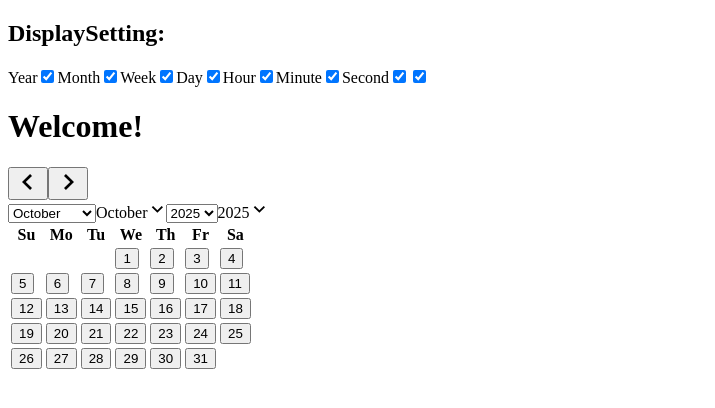
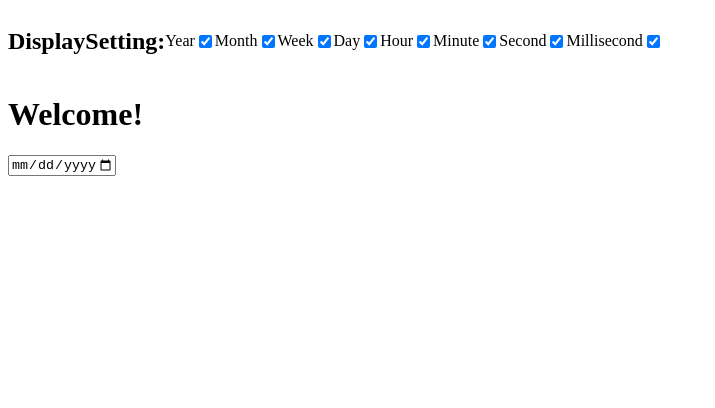
Before and after one commit to wangshu24/twentyninethousandstwohundredtwenty, a React app: page / in a window 1280 px wide. Shown: the top 408 px of the page, without its empty margins (0-715 px from the left). Built offline with nearby package versions, Linux system fonts and the light colour scheme; the HTML template or start-up script is replaced by a standard one.

Commit message:
restyle page

```diff
--- a/src/calendar.tsx
+++ b/src/calendar.tsx
@@ -1,6 +1,5 @@
 import { useState } from "react";
 import { DateValues } from "date-fns";
-import { DayPicker as Calendar } from "react-day-picker";
 
 function dateToDateFns(date: Date): DateValues {
   return {
@@ -25,13 +24,15 @@ function CalendarDemo(props: { setDate: (dayjs: Date) => void }) {
   };
 
   return (
-    <Calendar
-      mode="single"
-      selected={new Date()}
-      onSelect={setCalendarInteraction}
-      className="rounded-md border shadow-sm"
-      captionLayout="dropdown"
-      required={true}
+    <input
+      type="date"
+      id="start"
+      name="trip-start"
+      min="1970-01-01"
+      max="2018-12-31"
+      onSelect={(e: React.ChangeEvent<HTMLInputElement>) =>
+        setCalendarInteraction(new Date(e.target.value))
+      }
     />
   );
 }
--- a/src/displaySetting.tsx
+++ b/src/displaySetting.tsx
@@ -15,7 +15,7 @@ function DisplaySetting(props: {
   };
 
   return (
-    <div>
+    <div style={{ display: "flex", alignItems: "center" }}>
       <h2>DisplaySetting:</h2>
       <label>Year</label>
       <input
@@ -66,6 +66,7 @@ function DisplaySetting(props: {
         value={"Second"}
         onChange={(e) => contextualSetSetting(e, 1)}
       />
+      <label>Millisecond</label>
       <input
         type="checkbox"
         checked={setting[0]}
```
Also changed, not shown: main.tsx (+12 -1 lines).
